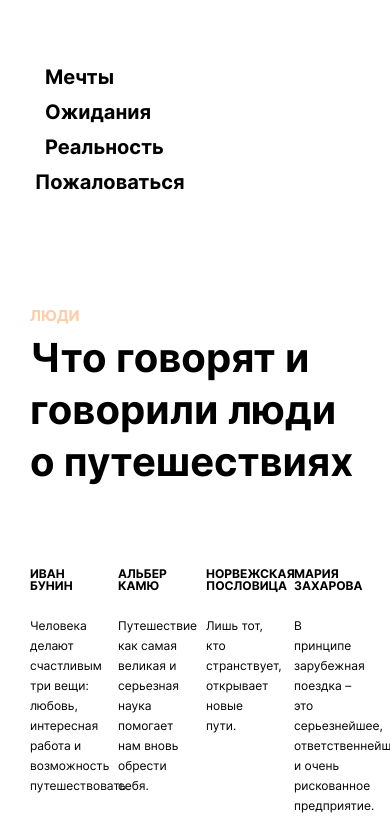
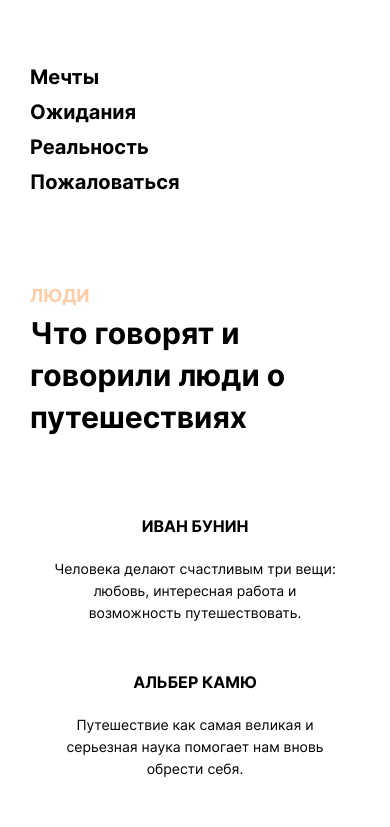
Before and after one commit to OlgaStrelk/kuda-ya-poedu, a plain HTML site: page index.html in a window 390 px wide. Shown: the top 827 px of the page. Drawn offline with Linux system fonts and the light colour scheme.

Commit message:
медиазапросы

```diff
--- a/blocks/footer/__copyright/footer__copyright.css
+++ b/blocks/footer/__copyright/footer__copyright.css
@@ -6,3 +6,16 @@
   margin: 0 auto;
   padding-top: 245px;
 }
+
+@media screen and (max-width:768px){
+  .footer__copyright{
+    padding-top: 190px;
+    font-size: 20px;
+    line-height: 20px;
+  }
+}
+@media screen and (max-width:400px){
+  .footer__copyright{
+    padding-top: 115px;
+  }
+}
--- a/blocks/footer/footer.css
+++ b/blocks/footer/footer.css
@@ -1,5 +1,15 @@
 .footer{
-  width: 100%;
+  max-width: 100%;
   background-color: #fecda7;
   height: 500px;
 }
+@media screen and (max-width:768px){
+  .footer{
+    height: 400px;
+  }
+}
+@media screen and (max-width:400px){
+  .footer{
+    height: 250px;
+  }
+}
--- a/blocks/header/__link/header__link.css
+++ b/blocks/header/__link/header__link.css
@@ -5,6 +5,7 @@
   line-height: 12px;
   font-weight: 700;
   list-style-type: none;
+  margin: 0;
   margin-right: 25px;
   transition: opacity .4s linear;
 }
@@ -14,19 +15,16 @@
 .header__link:hover{
   opacity: .5;
 }
+@media screen and (max-width:768px){
+  .header__link{
+    font-size: 18px;
+    line-height: 16px;
+  }
+}
 @media screen and (max-width:520px){
   .header__link{
     font-size: 20px;
     line-height: 15px;
-    margin: 0;
     margin-bottom: 20px;
   }
 }
-@media screen and (max-width:400px){
-  .header__link{
-    margin: 0 10px 20px;
-  }
-  .header__link:last-of-type{
-    margin: 0 10px 20px;
-  }
-}
--- a/blocks/header/__menu/header__menu.css
+++ b/blocks/header/__menu/header__menu.css
@@ -7,5 +7,6 @@
 @media screen and (max-width:520px){
   .header__menu{
     flex-direction: column;
+    margin-bottom: 20px;
   }
 }
--- a/blocks/header/__nav/header__nav.css
+++ b/blocks/header/__nav/header__nav.css
@@ -2,9 +2,14 @@
   display: flex;
   justify-content: space-between;
 }
-@media screen and (max-width:400px){
+@media screen and (max-width:520px){
   .header__nav{
     flex-direction: column;
 
   }
 }
+@media screen and (max-width:320px){
+  .header__nav{
+    margin-left: 24px;
+  }
+}
--- a/blocks/header/header.css
+++ b/blocks/header/header.css
@@ -10,7 +10,7 @@
 }
 @media screen and (max-width:768px){
   .header{
-    max-width: calc(100% - 50px);
+    max-width: calc(100% - 60px);
   }
 }
 @media screen and (max-width:320px){
--- a/blocks/people/__container/people__container.css
+++ b/blocks/people/__container/people__container.css
@@ -5,4 +5,10 @@ justify-content: space-between;
 padding: 0;
 margin: 0;
 margin-bottom: 120px;
+flex-wrap: wrap;
 }
+@media screen and (max-width:400px){
+  .people__container{
+    margin: 0 20px 0;
+  }
+}
--- a/blocks/people/__quote-text/people__quote-text.css
+++ b/blocks/people/__quote-text/people__quote-text.css
@@ -4,3 +4,14 @@
   font-weight: normal;
   margin: 0;
 }
+@media screen and (max-width:768px){
+  .people__quote-text{
+    font-size: 14px;
+    line-height: 22px;
+  }
+}
+@media screen and (max-width:450px){
+  .people__quote-text{
+    text-align: center;
+  }
+}
--- a/blocks/people/__quote-title/people__quote-title.css
+++ b/blocks/people/__quote-title/people__quote-title.css
@@ -6,3 +6,14 @@
   margin-bottom: 24px;
   text-transform: uppercase;
 }
+@media screen and (max-width:768px){
+  .people__quote-title{
+    font-size: 16px;
+    line-height: 16px;
+  }
+}
+@media screen and (max-width:450px){
+  .people__quote-title{
+    text-align: center;
+  }
+}
--- a/blocks/people/__quote/people__quote.css
+++ b/blocks/people/__quote/people__quote.css
@@ -1,3 +1,17 @@
 .people__quote{
 max-width: 20%;
+margin: 0 auto;
 }
+@media screen and (max-width:768px){
+  .people__quote{
+    max-width: 47%;
+    margin-bottom: 40px;
+  }
+}
+@media screen and (max-width:450px){
+  .people__quote{
+    max-width: 100%;
+    margin-bottom: 50px;
+
+  }
+}
--- a/blocks/people/__subtitle/people__subtitle.css
+++ b/blocks/people/__subtitle/people__subtitle.css
@@ -6,3 +6,15 @@
   max-width: 583px;
   margin-bottom: 80px;
 }
+@media screen and (max-width:768px){
+  .people__subtitle{
+    font-size: 30px;
+    line-height: 42px;
+  }
+}
+@media screen and (max-width:320px){
+  .people__subtitle{
+    margin-left: 24px;
+    margin-bottom: 40px;
+  }
+}
--- a/blocks/people/__title/people__title.css
+++ b/blocks/people/__title/people__title.css
@@ -8,3 +8,13 @@
   margin-top: 90px;
 
 }
+@media screen and (max-width:450px){
+  .people__title{
+    font-size: 18px;
+  }
+}
+@media screen and (max-width:320px){
+  .people__title{
+    margin-left: 24px;
+  }
+}
--- a/blocks/people/people.css
+++ b/blocks/people/people.css
@@ -5,18 +5,15 @@
 @media screen and (max-width:1024px){
   .people{
     max-width: calc(100% - 100px);
-    margin: 0 auto;
   }
 }
 @media screen and (max-width:768px){
   .people{
     max-width: calc(100% - 60px);
-    margin: 0 auto;
   }
 }
 @media screen and (max-width:320px){
   .people{
     max-width: 100%;
-    margin: 0 auto;
   }
 }
```
